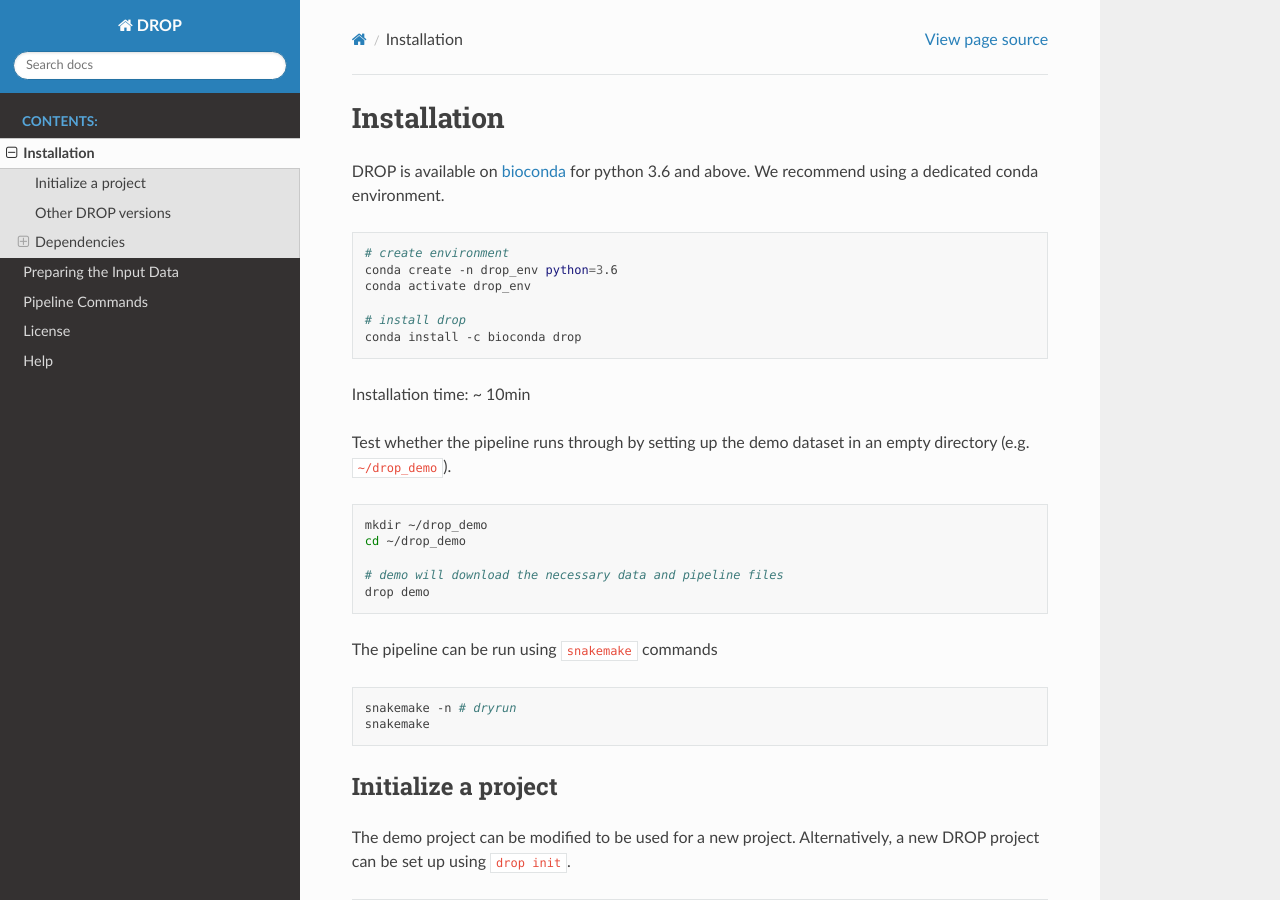
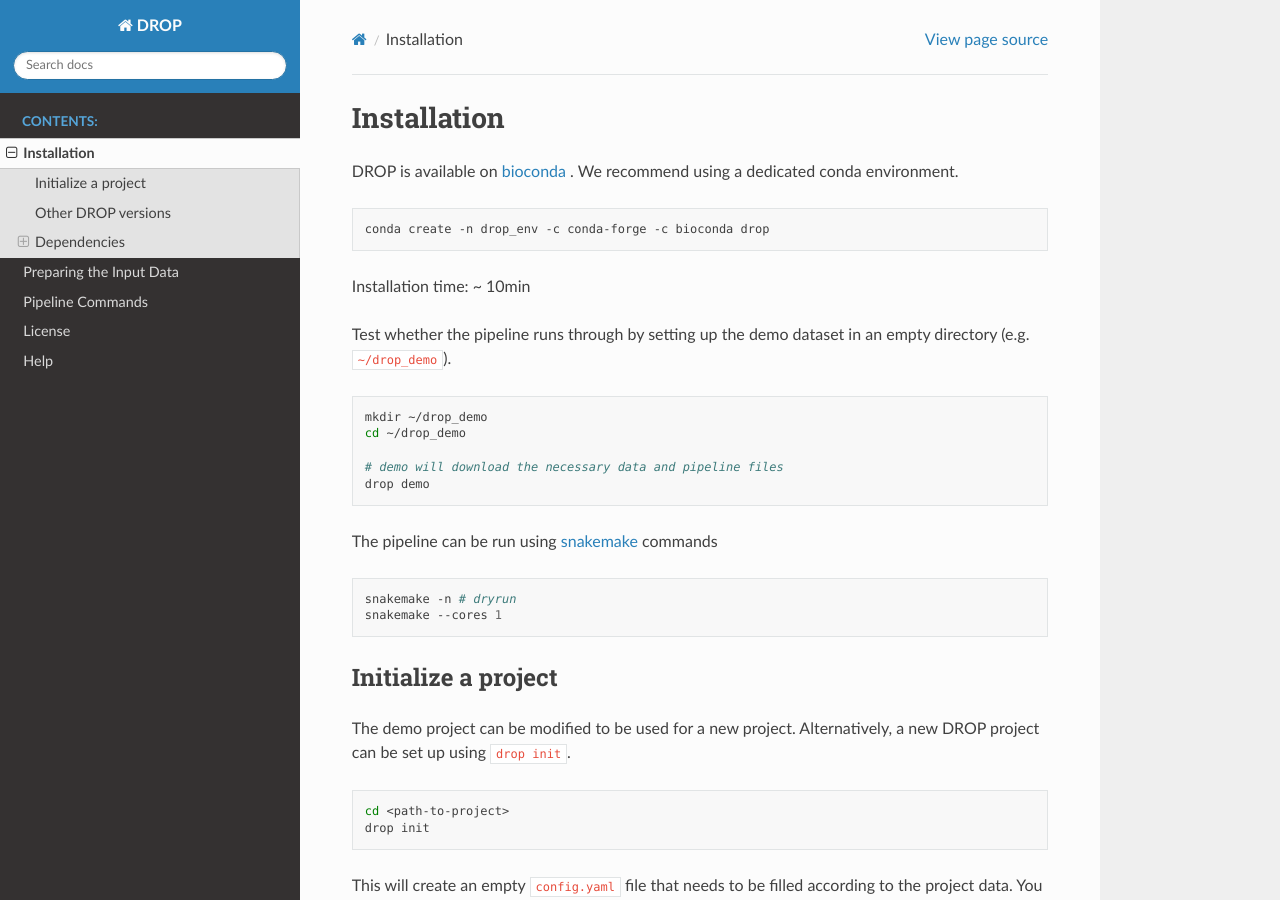
Before and after one commit to gagneurlab/drop, a Sphinx documentation site: the page built from docs/source/installation.rst, in a window 1280 px wide and 900 px high. Built offline with Sphinx 7.4.7 and the Read the Docs theme 2.0.0, drawn with Linux system fonts in a browser that asks for light colours.

Commit message:
updated drop installation command

```diff
--- a/docs/source/installation.rst
+++ b/docs/source/installation.rst
@@ -1,17 +1,12 @@
 Installation
 ============
 
-DROP is available on `bioconda <https://anaconda.org/bioconda/drop>`_ for python 3.6 and above.
+DROP is available on `bioconda <https://anaconda.org/bioconda/drop>`_ .
 We recommend using a dedicated conda environment.
 
 .. code-block:: bash
 
-    # create environment
-    conda create -n drop_env python=3.6
-    conda activate drop_env
-
-    # install drop
-    conda install -c bioconda drop
+    conda create -n drop_env -c conda-forge -c bioconda drop
 
 Installation time: ~ 10min
 
@@ -25,12 +20,12 @@ Test whether the pipeline runs through by setting up the demo dataset in an empt
     # demo will download the necessary data and pipeline files
     drop demo
 
-The pipeline can be run using ``snakemake`` commands
+The pipeline can be run using `snakemake <snakemake.readthedocs.io/>`_ commands
 
 .. code-block:: bash
 
     snakemake -n # dryrun
-    snakemake
+    snakemake --cores 1
 
 Initialize a project
 --------------------
```
Also changed, not shown: README.md (+5 -10 lines).
